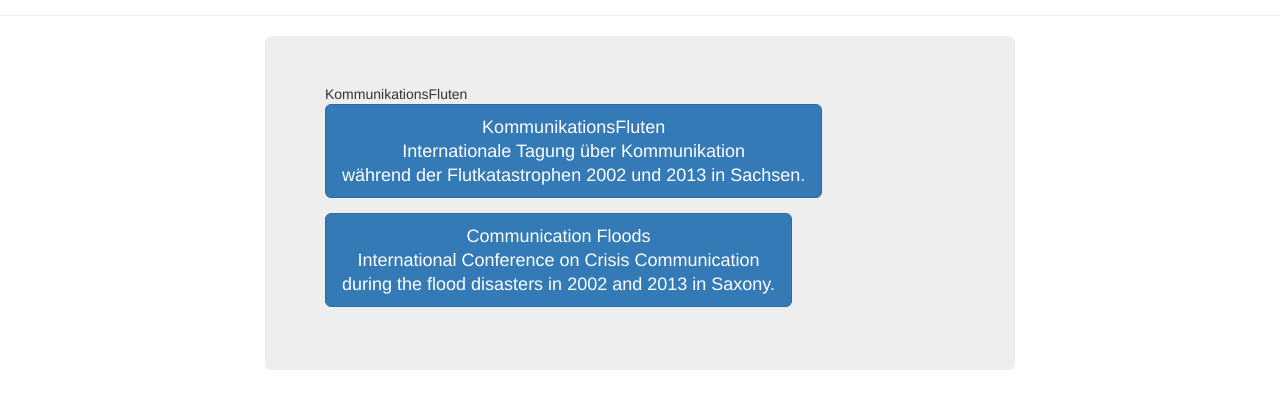
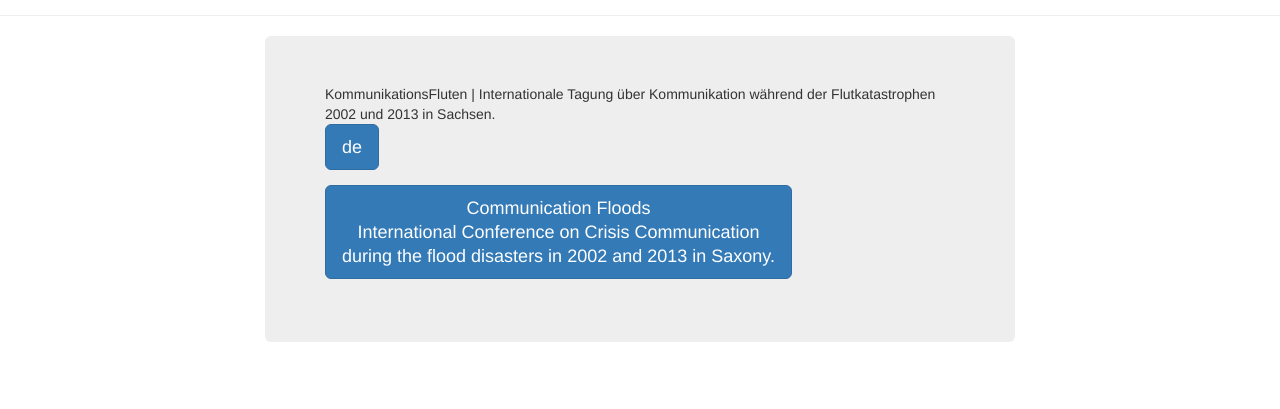
Before and after one commit to susedev/test, a Jekyll site: the page built from index.html, in a window 1280 px wide, cut to the strip 131-540 px from the top of the page. Built offline with Jekyll 4.4.1, drawn with Linux system fonts in a browser that asks for light colours; nearby versions of some CDN libraries.

Commit message:
Update home.html

```diff
--- a/_layouts/home.html
+++ b/_layouts/home.html
@@ -8,10 +8,8 @@ layout: base
     </div>
     <div class="col-md-8">
       <div class="jumbotron">
-        KommunikationsFluten
-        <p><a class="btn btn-primary btn-lg" href="{{ site.base_url }}/konferenz-kommunikationsfluten.html" role="button">KommunikationsFluten<br />
-           Internationale Tagung &uuml;ber Kommunikation<br />
-           w&auml;hrend der Flutkatastrophen 2002 und 2013 in Sachsen.</a></p>
+        KommunikationsFluten | Internationale Tagung &uuml;ber Kommunikation w&auml;hrend der Flutkatastrophen 2002 und 2013 in Sachsen.
+        <p><a class="btn btn-primary btn-lg" href="{{ site.base_url }}/konferenz-kommunikationsfluten.html" role="button">de</a></p>
 
         <p><a class="btn btn-primary btn-lg" href="{{ site.base_url }}/conference-communication-floods.html" role="button">Communication Floods<br />
          International Conference on Crisis Communication<br />
```
